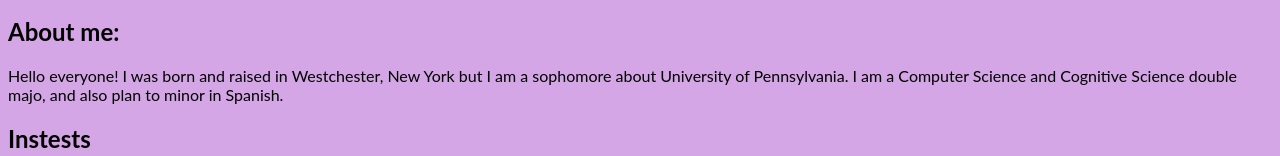
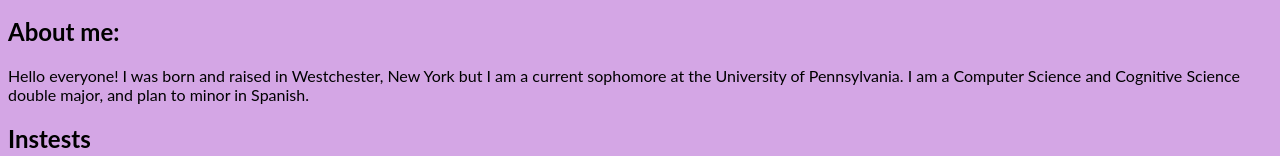
Before and after one commit to sydsimon/personal-website, a plain HTML site: page index.html in a window 1280 px wide. Shown: the part 341-497 px from the top of the page. Drawn offline with Linux system fonts and the light colour scheme.

Commit message:
updated info

```diff
--- a/index.html
+++ b/index.html
@@ -22,8 +22,8 @@
             <div class id="about me header">
                 <h2>About me:</h2></div>
             <div class id="about me text">
-                Hello everyone! I was born and raised in Westchester, New York but I am a sophomore about University of Pennsylvania.
-                I am a Computer Science and Cognitive Science double majo, and also plan to minor in Spanish.
+                Hello everyone! I was born and raised in Westchester, New York but I am a current sophomore at the University of Pennsylvania.
+                I am a Computer Science and Cognitive Science double major, and plan to minor in Spanish.
             </div>
         </div>
 
```
